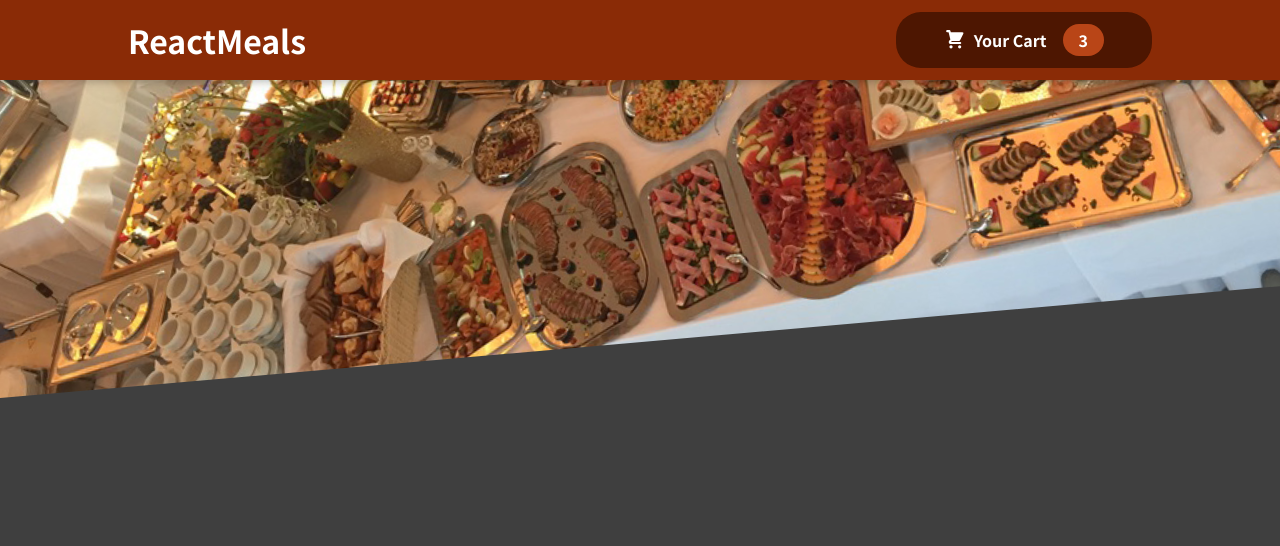
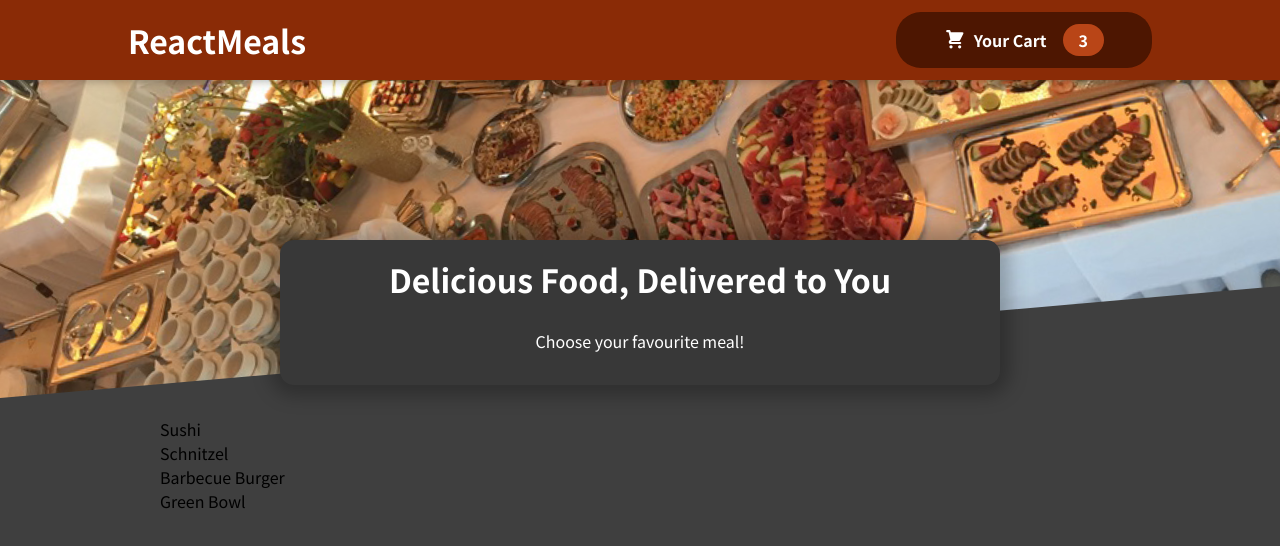
Before and after one commit to DBakalarski/food-app, a JavaScript app: page / in a window 1280 px wide. Shown: the top 546 px of the page. Built offline with nearby package versions, Linux system fonts and the light colour scheme.

Commit message:
add meals component

```diff
--- a/src/App.js
+++ b/src/App.js
@@ -1,9 +1,13 @@
 import Header from "./components/Layout/Header";
+import Meals from "./components/Meals/Meals";
 
 function App() {
   return (
     <>
       <Header />
+      <main>
+        <Meals />
+      </main>
     </>
   );
 }
--- /dev/null
+++ b/src/components/Meals/AvailableMeals.js
@@ -0,0 +1,42 @@
+import classes from "./AvailableMeals.module.css";
+
+const DUMMY_MEALS = [
+  {
+    id: "m1",
+    name: "Sushi",
+    description: "Finest fish and veggies",
+    price: 22.99,
+  },
+  {
+    id: "m2",
+    name: "Schnitzel",
+    description: "A german specialty!",
+    price: 16.5,
+  },
+  {
+    id: "m3",
+    name: "Barbecue Burger",
+    description: "American, raw, meaty",
+    price: 12.99,
+  },
+  {
+    id: "m4",
+    name: "Green Bowl",
+    description: "Healthy...and green...",
+    price: 18.99,
+  },
+];
+
+const AvailableMeals = () => {
+  const mealList = DUMMY_MEALS.map((meal) => {
+    return <li>{meal.name}</li>;
+  });
+
+  return (
+    <section className={classes.meals}>
+      <ul>{mealList}</ul>
+    </section>
+  );
+};
+
+export default AvailableMeals;
--- /dev/null
+++ b/src/components/Meals/AvailableMeals.module.css
@@ -0,0 +1,24 @@
+.meals {
+    max-width: 60rem;
+    width: 90%;
+    margin: 2rem auto;
+    animation: meals-appear 1s ease-out forwards;
+}
+
+.meals ul {
+    list-style: none;
+    margin: 0;
+    padding: 0;
+}
+
+@keyframes meals-appear {
+    from {
+        opacity: 0;
+        transform: translateY(3rem);
+    }
+
+    to {
+        opacity: 1;
+        transform: translateY(0);
+    }
+}
--- /dev/null
+++ b/src/components/Meals/Meals.js
@@ -0,0 +1,13 @@
+import MealsSummary from "./MealsSummary";
+import AvailableMeals from "./AvailableMeals";
+
+const Meals = () => {
+  return (
+    <>
+      <MealsSummary />
+      <AvailableMeals />
+    </>
+  );
+};
+
+export default Meals;
--- /dev/null
+++ b/src/components/Meals/MealsSummary.js
@@ -0,0 +1,12 @@
+import classes from "./MelasSummary.module.css";
+
+const MealsSummary = () => {
+  return (
+    <section className={classes.summary}>
+      <h2>Delicious Food, Delivered to You</h2>
+      <p>Choose your favourite meal!</p>
+    </section>
+  );
+};
+
+export default MealsSummary;
--- /dev/null
+++ b/src/components/Meals/MelasSummary.module.css
@@ -0,0 +1,18 @@
+.summary {
+    text-align: center;
+    max-width: 45rem;
+    width: 90%;
+    margin: auto;
+    margin-top: -10rem;
+    position: relative;
+    background-color: #383838;
+    color: white;
+    border-radius: 14px;
+    padding: 1rem;
+    box-shadow: 0 1px 18px 10px rgba(0, 0, 0, 0.25);
+}
+
+.summary h2 {
+    font-size: 2rem;
+    margin-top: 0;
+}
```
